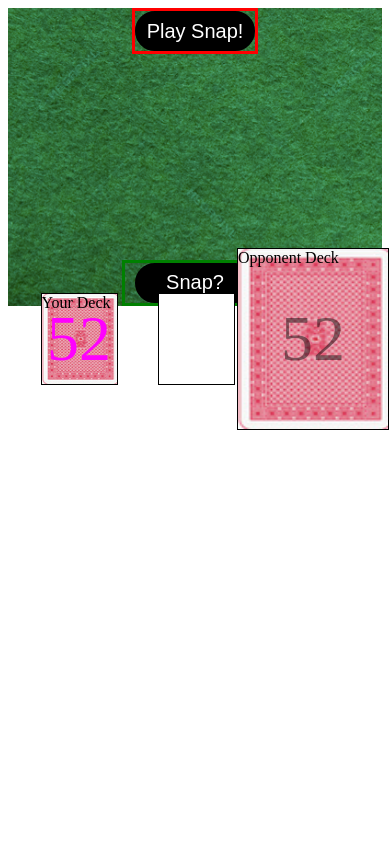
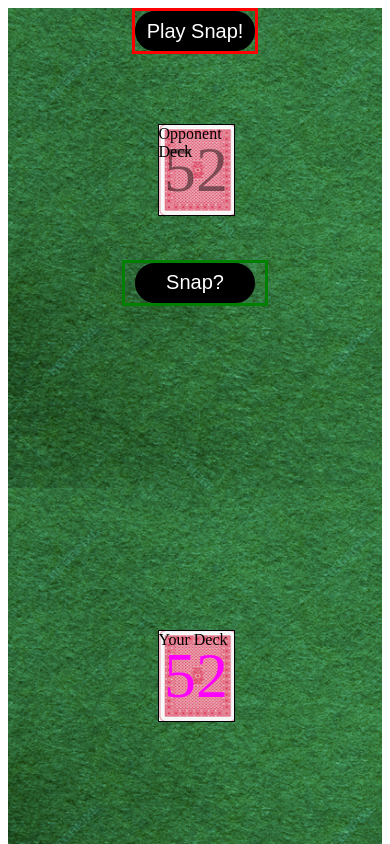
Before and after one commit to ben-ghirardani/Snap-, a React (Create React App) app: page / in a window 390 px wide. Shown: the top 844 px of the page. Built offline with nearby package versions, Linux system fonts and the light colour scheme.

Commit message:
className for CardsPlayed take from state t allow for different CSS based on conditions

```diff
--- a/public/main.css
+++ b/public/main.css
@@ -15,8 +15,8 @@
         height: 90px;
         width: 75px;
         position: fixed;
-        top: 40%;
-        left: 20%;
+        top: 80%;
+        left: 50%;
         margin-top: -45px;
         margin-left: -37.5px;
         border-style: solid;
@@ -25,21 +25,22 @@
         text-align: center;
     }
 
+    /* must match location of .player-container */
     .playCard {
         height: 90px;
         width: 75px;
         position: fixed;
-        top: 40%;
-        left: 20%;
+        top: 80%;
+        left: 50%;
         margin-top: -45px;
         margin-left: -37.5px;
         border-width: 1px;
         opacity: 0.0;
     }
 
-    .cards-played {
+    .cards-played-visible {
         position: fixed;
-        top: 40%;
+        top: 50%;
         left: 50%;
         height: 90px;
         width: 75px;
@@ -52,6 +53,22 @@
         border-width: 1px;
     }
 
+    .cards-played-not-visible {
+        position: fixed;
+        top: 50%;
+        left: 50%;
+        height: 90px;
+        width: 75px;
+        /* negative margin-top of half the height, negative margin-left of half the width to centre component */
+        /* otherwise top left corner is centered */
+        margin-top: -45px;
+        margin-left: -37.5px;
+        border-style: solid;
+        border-color: black;
+        border-width: 1px;
+        opacity: 0.0;
+    }
+
     /* lives in .cards-played */
     .card {
         display: block;
@@ -61,13 +78,13 @@
     }
 
     .opponent-container {
-        height: 180px;
-        width: 150px;
+        height: 90px;
+        width: 75px;
         position: fixed;
-        top: 40%;
-        left: 80%;
-        margin-top: -90px;
-        margin-left: -75px;
+        top: 20%;
+        left: 50%;
+        margin-top: -45px;
+        margin-left: -37.5px;
         border-style: solid;
         border-color: black;
         border-width: 1px
@@ -391,12 +408,7 @@
 /* generic */
 
 .App {
-    height: 100%;
-}
-
-.flex-container-1 {
-    display: flex;
-    flex-wrap: nowrap;
+    height: 2000px;
 }
 
 .message-centre {
--- a/src/App.js
+++ b/src/App.js
@@ -89,7 +89,8 @@
         gameHasBegun: "no",
         winner: "",
         playerDeckTop: CardBack,
-        opponentDeckTop: CardBack
+        opponentDeckTop: CardBack,
+        cardsPlayedVisible: false,
     };
     this.handlePlaySnap = this.handlePlaySnap.bind(this);
     this.shuffleDeck = this.shuffleDeck.bind(this);
@@ -130,6 +131,7 @@
                   let oldCardsPlayed = this.state.cardsPlayed;
                   let newCardsPlayed = oldCardsPlayed.concat(cardPlayed)
                   this.setState({cardsPlayed: newCardsPlayed});
+                  this.setState({cardsPlayedVisible: true})
                   this.setState({opponentDeck: deck});
                   let lastCard = cardPlayed;
                   this.setState({cardsPlayed2ndLastCard: this.state.cardsPlayedLastCard})
@@ -198,6 +200,7 @@
           this.setState({cardsPlayed2ndLastCard: this.state.cardsPlayedLastCard})
           this.setState({cardsPlayedLastCard: lastCard})
           this.checkPlayerDeckLength(this.state.playerDeck)
+          this.setState({cardsPlayedVisible: true})
           this.setState({turn: "Opponent's Turn"})
           this.opponentTurn()
   }
@@ -215,7 +218,7 @@
   render() {
 
         return (
-            <div className="App" style={ { backgroundImage: 'url(' + require('./img/Background.png') + ')' } } >
+            <div className="App" style={ { backgroundImage: 'url(' + require('./img/Background.png') + ')' } }>
 
             <div className="center-play-snap">
             <button
@@ -237,7 +240,6 @@
                 />
             </div>
 
-            <div className="flex-container-1">
             <PlayerPosition
                 playerDeck={this.state.playerDeck}
                 playCard={this.playCard.bind(this)}
@@ -249,11 +251,11 @@
                 opponentDeckTop={this.state.opponentDeckTop}
             />
             <CardsPlayed
+                cardsPlayedVisible={this.state.cardsPlayedVisible}
                 cardsPlayed={this.state.cardsPlayed}
                 cardsPlayedLastCard={this.state.cardsPlayedLastCard}
                 cardsPlayed2ndLastCard={this.state.cardsPlayed2ndLastCard}
             />
-            </div>
 
             <CheckForWin
                 checkForWin={this.checkForWin.bind(this)}
--- a/src/cardsPlayed.js
+++ b/src/cardsPlayed.js
@@ -4,7 +4,7 @@
 
     render() {
         return(
-            <div className="cards-played">
+            <div className={this.props.cardsPlayedVisible? 'cards-played-visible':'cards-played-not-visible'} >
                 <img className="card" src={this.props.cardsPlayedLastCard[0].img} alt={"img unavailable"} />
             </div>
         )
```
Also changed, not shown: src/notes.md (+5 -3 lines).
